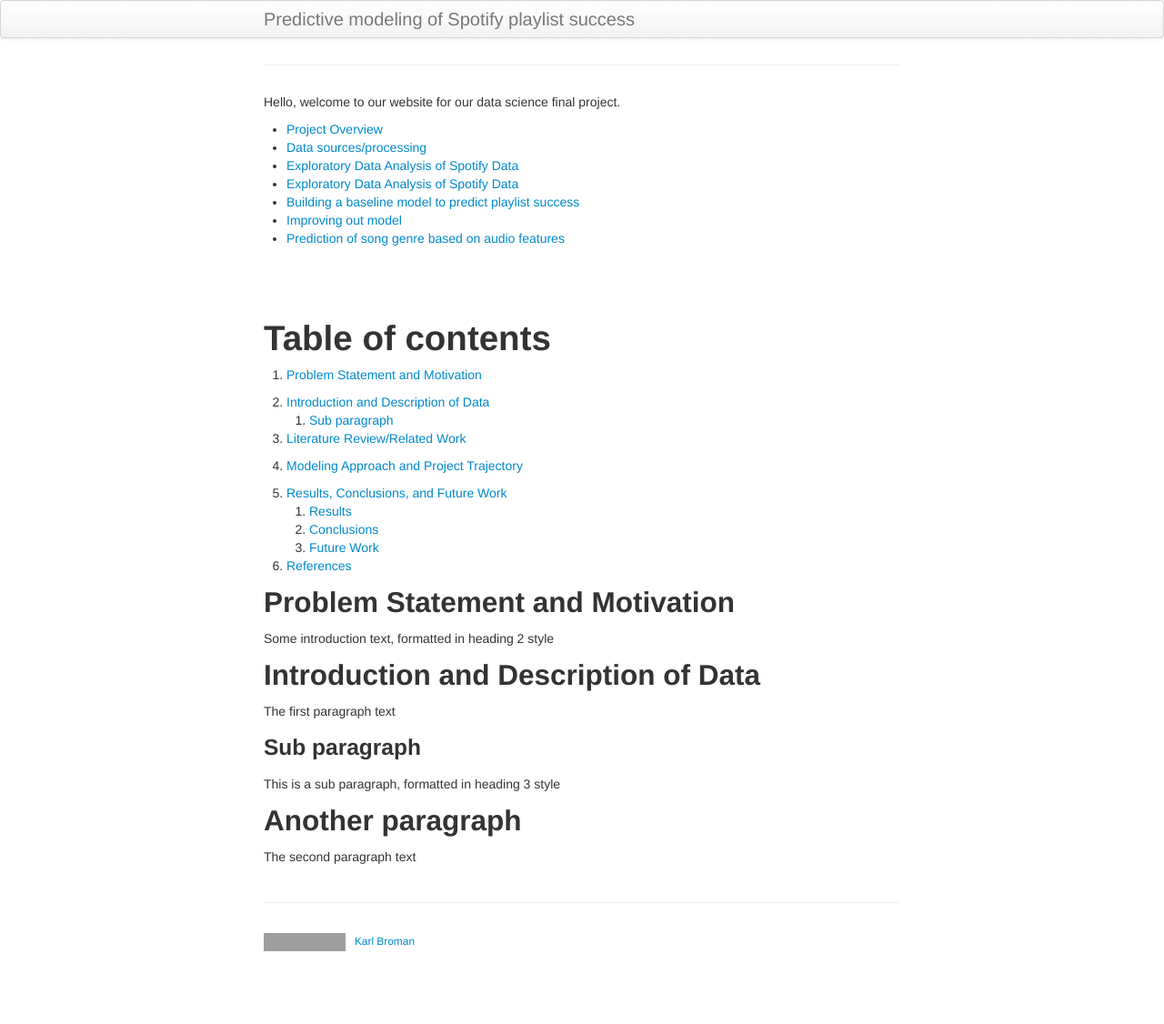
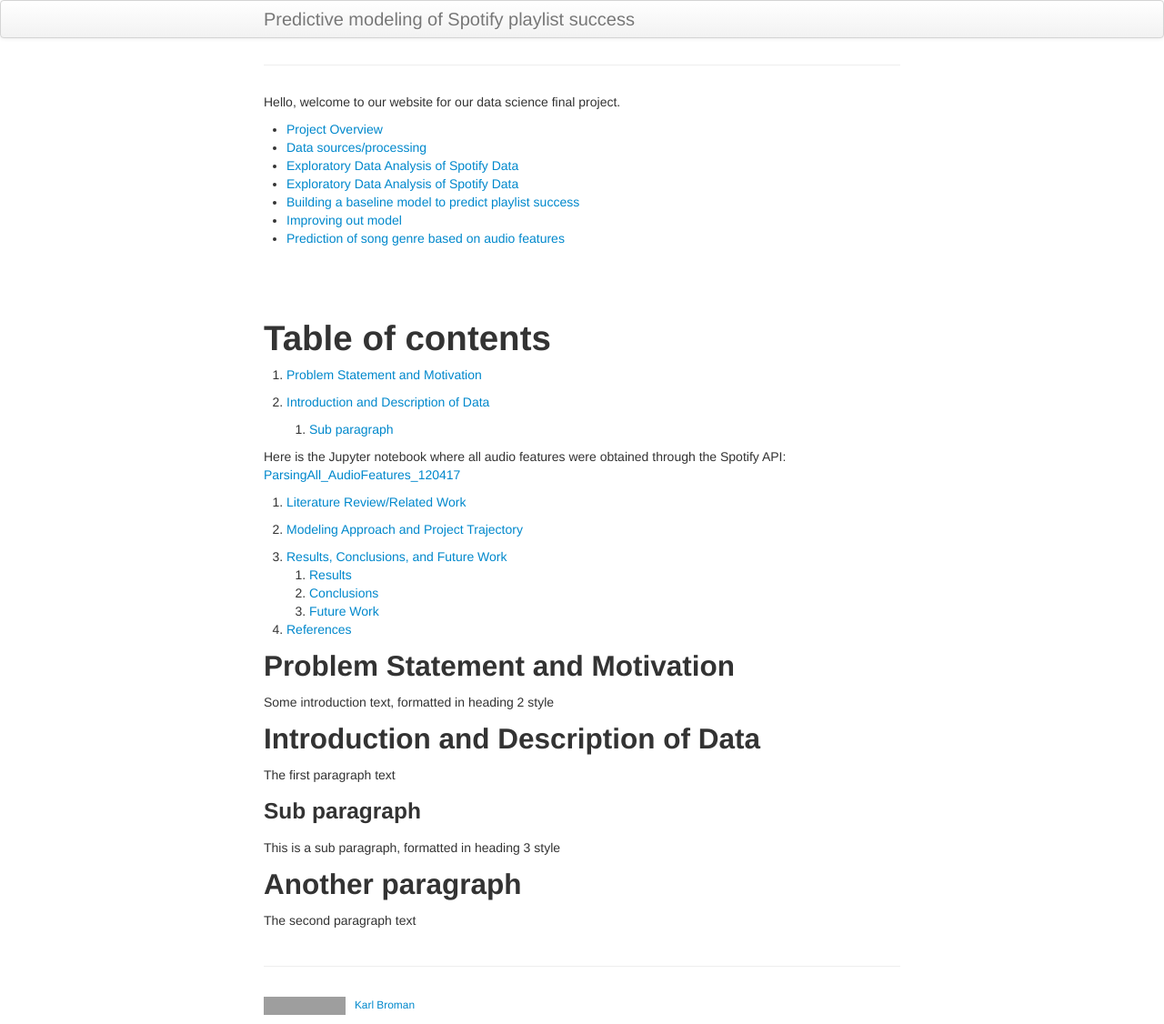
Before and after one commit to maxgmarin/AC209a_FinalProject_EEM, a Jekyll site: the page built from index.md, in a window 1280 px wide. Shown: the whole page at 91% size. Built offline with Jekyll 4.4.1, drawn with Linux system fonts in a browser that asks for light colours; our own code applies the rules of GitHub Pages for plain Markdown files; before the commit the page ends 1056 px from its top, so only the background shows below that; grey boxes are pictures that could not be loaded.

Commit message:
Added link to JPN

```diff
--- a/index.md
+++ b/index.md
@@ -25,6 +25,10 @@ Hello, welcome to our website for our data science final project.
 
 2. [Introduction and Description of Data](#introduction)
     1. [Sub paragraph](#subparagraph1)
+
+
+Here is the Jupyter notebook where all audio features were obtained through the Spotify API: <br>
+[ParsingAll_AudioFeatures_120417](pages/ParsingAll_AudioFeatures_120417.html)
 
 3. [Literature Review/Related Work](#paragraph2)
 
```
Also changed, not shown: 1 other file.
